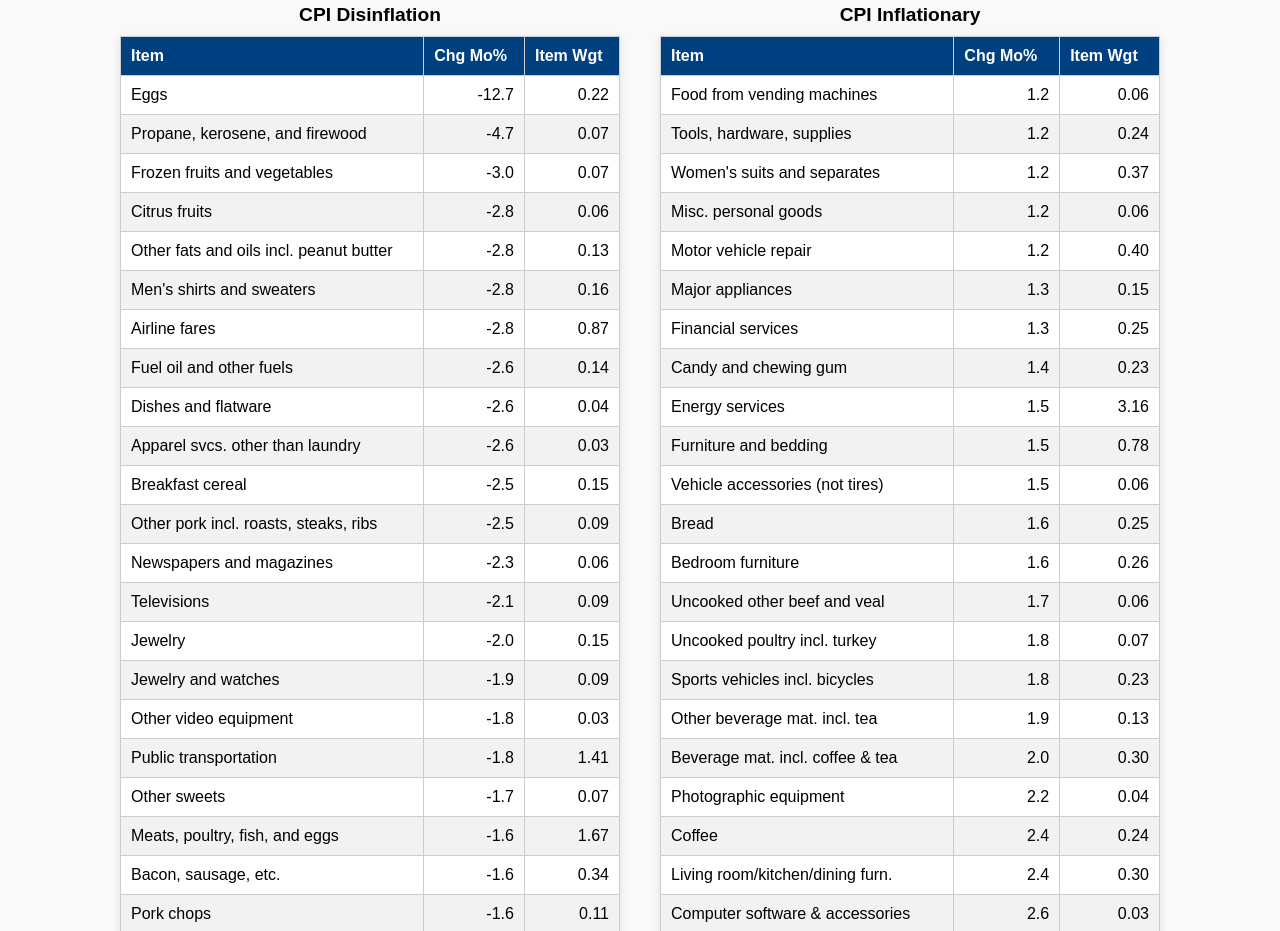
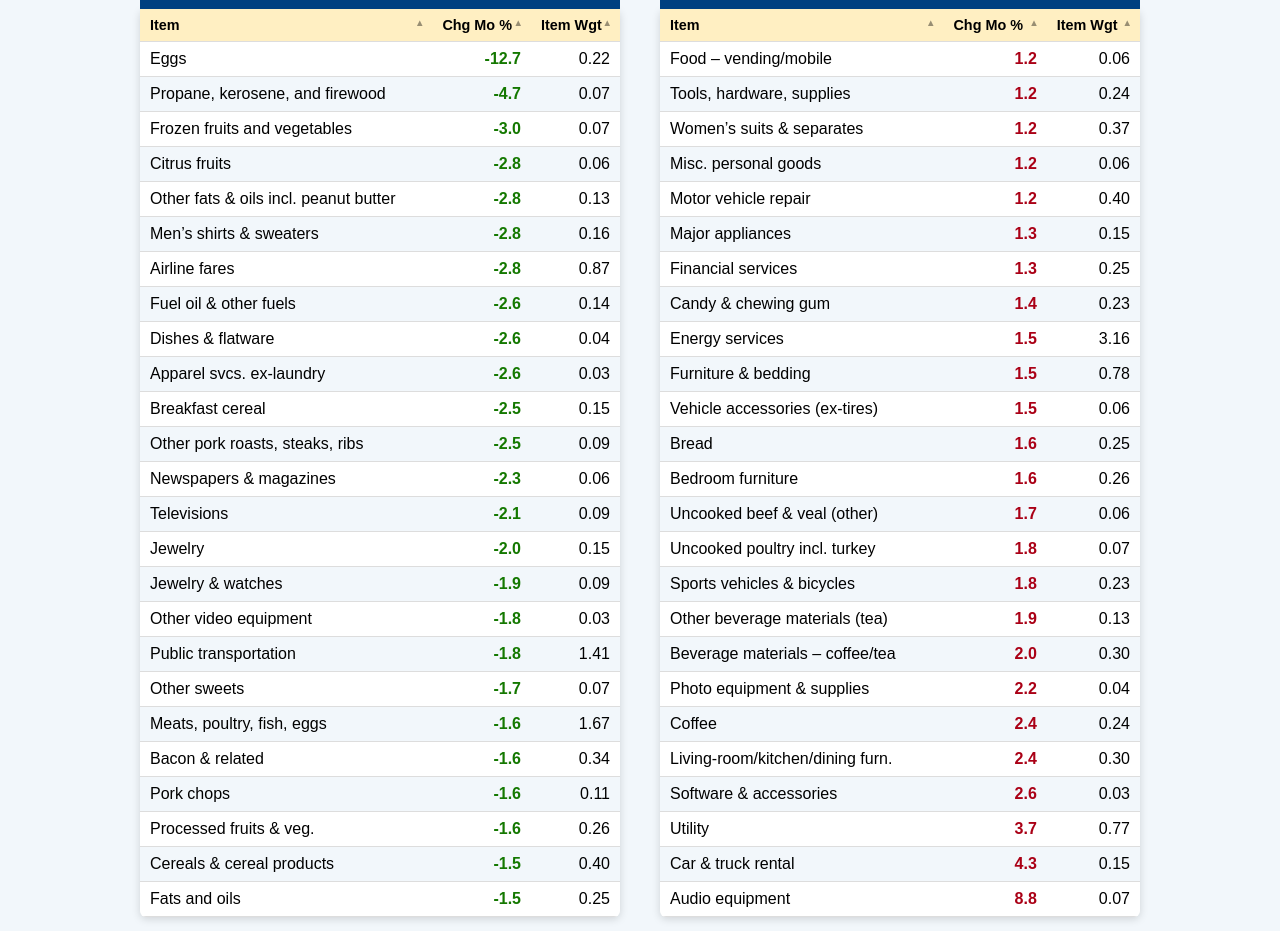
Before and after one commit to GrandPi224/Disinflation, a plain HTML site: page index.html in a window 1280 px wide. Shown: the part 112-1043 px from the top of the page. Drawn offline with Linux system fonts and the light colour scheme.

Commit message:
Update index.html

```diff
--- a/index.html
+++ b/index.html
@@ -2,129 +2,190 @@
 <html lang="en">
 <head>
 <meta charset="UTF-8">
-  <title>CPI Inflationary and Disinflationary Items</title>
+<title>CPI Dis- & Inflation Hot Sheet + Quiz</title>
 <style>
-    body {
-      font-family: Arial, sans-serif;
-      padding: 20px;
-      background: #f9f9f9;
+  :root{
+    --blue:#004080;
+    --green:#147800;
+    --red:#aa0016;
+    --gray:#f2f7fb;
+    --gold:#ffefc2;
+    --font:Arial,Helvetica,sans-serif;
   }
-    h1 {
-      text-align: center;
-      margin-bottom: 20px;
-    }
-    .table-container {
-      display: flex;
-      gap: 40px;
-      justify-content: center;
-      flex-wrap: wrap;
-    }
-    table {
-      border-collapse: collapse;
-      width: 500px;
-      background: white;
-      box-shadow: 0 2px 8px rgba(0, 0, 0, 0.1);
-    }
-    caption {
-      font-weight: bold;
-      font-size: 1.2em;
-      margin: 10px;
-    }
-    th, td {
-      padding: 10px;
-      text-align: left;
-      border: 1px solid #ccc;
-    }
-    th {
-      background-color: #004080;
-      color: white;
-    }
-    td:nth-child(2), td:nth-child(3) {
-      text-align: right;
-    }
-    tr:nth-child(even) {
-      background-color: #f2f2f2;
-    }
+  body{margin:0;padding:20px;font-family:var(--font);background:var(--gray);}
+  h1{text-align:center;margin:0 0 20px;}
+  .tables{display:flex;flex-wrap:wrap;gap:40px;justify-content:center;}
+  table{border-collapse:collapse;width:480px;background:#fff;border-radius:6px;overflow:hidden;box-shadow:0 2px 8px rgba(0,0,0,.15);}
+  caption{font-weight:700;font-size:1.3rem;padding:10px;background:var(--blue);color:#fff;}
+  th,td{padding:8px 10px;border-bottom:1px solid #ddd}
+  th{background:var(--gold);text-align:left;font-size:.9rem}
+  td:nth-child(2),td:nth-child(3){text-align:right;font-variant-numeric:tabular-nums;}
+  tr:nth-child(even){background:var(--gray);}
+  /* color code % change */
+  td.change{font-weight:700}
+  td.negative{color:var(--green);}  /* deflation items */
+  td.positive{color:var(--red);}    /* inflation items */
+  /* simple column sorting */
+  th.sortable{cursor:pointer;position:relative;}
+  th.sortable::after{content:"▲";font-size:0.6rem;position:absolute;right:8px;opacity:.4}
+  th.sortable.desc::after{content:"▼";}
+  /* quiz styles */
+  #quiz{max-width:800px;margin:40px auto;background:#fff;border-radius:6px;padding:20px;box-shadow:0 2px 8px rgba(0,0,0,.15);}
+  #quiz h2{margin-top:0;text-align:center}
+  .q{margin:15px 0;}
+  .q p{margin:0 0 6px;font-weight:600;}
+  button{display:block;margin:20px auto 0;padding:10px 25px;font-size:1rem;border:none;border-radius:4px;background:var(--blue);color:#fff;}
+  #result{font-weight:700;text-align:center;margin-top:15px;}
 </style>
 </head>
 <body>
-  <h1>CPI Changes: Disinflation vs. Inflation</h1>
-  <div class="table-container">
-    <table>
+
+<h1>CPI Movers – April 2025</h1>
+
+<div class="tables">
+  <!-- DISINFLATION -->
+  <table id="disTable">
     <caption>CPI Disinflation</caption>
     <thead>
       <tr>
-          <th>Item</th>
-          <th>Chg Mo%</th>
-          <th>Item Wgt</th>
+        <th class="sortable">Item</th>
+        <th class="sortable">Chg Mo %</th>
+        <th class="sortable">Item Wgt</th>
       </tr>
     </thead>
     <tbody>
-        <tr><td>Eggs</td><td>-12.7</td><td>0.22</td></tr>
-        <tr><td>Propane, kerosene, and firewood</td><td>-4.7</td><td>0.07</td></tr>
-        <tr><td>Frozen fruits and vegetables</td><td>-3.0</td><td>0.07</td></tr>
-        <tr><td>Citrus fruits</td><td>-2.8</td><td>0.06</td></tr>
-        <tr><td>Other fats and oils incl. peanut butter</td><td>-2.8</td><td>0.13</td></tr>
-        <tr><td>Men's shirts and sweaters</td><td>-2.8</td><td>0.16</td></tr>
-        <tr><td>Airline fares</td><td>-2.8</td><td>0.87</td></tr>
-        <tr><td>Fuel oil and other fuels</td><td>-2.6</td><td>0.14</td></tr>
-        <tr><td>Dishes and flatware</td><td>-2.6</td><td>0.04</td></tr>
-        <tr><td>Apparel svcs. other than laundry</td><td>-2.6</td><td>0.03</td></tr>
-        <tr><td>Breakfast cereal</td><td>-2.5</td><td>0.15</td></tr>
-        <tr><td>Other pork incl. roasts, steaks, ribs</td><td>-2.5</td><td>0.09</td></tr>
-        <tr><td>Newspapers and magazines</td><td>-2.3</td><td>0.06</td></tr>
-        <tr><td>Televisions</td><td>-2.1</td><td>0.09</td></tr>
-        <tr><td>Jewelry</td><td>-2.0</td><td>0.15</td></tr>
-        <tr><td>Jewelry and watches</td><td>-1.9</td><td>0.09</td></tr>
-        <tr><td>Other video equipment</td><td>-1.8</td><td>0.03</td></tr>
-        <tr><td>Public transportation</td><td>-1.8</td><td>1.41</td></tr>
-        <tr><td>Other sweets</td><td>-1.7</td><td>0.07</td></tr>
-        <tr><td>Meats, poultry, fish, and eggs</td><td>-1.6</td><td>1.67</td></tr>
-        <tr><td>Bacon, sausage, etc.</td><td>-1.6</td><td>0.34</td></tr>
-        <tr><td>Pork chops</td><td>-1.6</td><td>0.11</td></tr>
-        <tr><td>Processed fruits and vegetables</td><td>-1.6</td><td>0.26</td></tr>
-        <tr><td>Cereals and cereal products</td><td>-1.5</td><td>0.40</td></tr>
-        <tr><td>Fats and oils</td><td>-1.5</td><td>0.25</td></tr>
+      <tr><td>Eggs</td><td class="change negative">-12.7</td><td>0.22</td></tr>
+      <tr><td>Propane, kerosene, and firewood</td><td class="change negative">-4.7</td><td>0.07</td></tr>
+      <tr><td>Frozen fruits and vegetables</td><td class="change negative">-3.0</td><td>0.07</td></tr>
+      <tr><td>Citrus fruits</td><td class="change negative">-2.8</td><td>0.06</td></tr>
+      <tr><td>Other fats & oils incl. peanut butter</td><td class="change negative">-2.8</td><td>0.13</td></tr>
+      <tr><td>Men’s shirts & sweaters</td><td class="change negative">-2.8</td><td>0.16</td></tr>
+      <tr><td>Airline fares</td><td class="change negative">-2.8</td><td>0.87</td></tr>
+      <tr><td>Fuel oil & other fuels</td><td class="change negative">-2.6</td><td>0.14</td></tr>
+      <tr><td>Dishes & flatware</td><td class="change negative">-2.6</td><td>0.04</td></tr>
+      <tr><td>Apparel svcs. ex-laundry</td><td class="change negative">-2.6</td><td>0.03</td></tr>
+      <tr><td>Breakfast cereal</td><td class="change negative">-2.5</td><td>0.15</td></tr>
+      <tr><td>Other pork roasts, steaks, ribs</td><td class="change negative">-2.5</td><td>0.09</td></tr>
+      <tr><td>Newspapers & magazines</td><td class="change negative">-2.3</td><td>0.06</td></tr>
+      <tr><td>Televisions</td><td class="change negative">-2.1</td><td>0.09</td></tr>
+      <tr><td>Jewelry</td><td class="change negative">-2.0</td><td>0.15</td></tr>
+      <tr><td>Jewelry & watches</td><td class="change negative">-1.9</td><td>0.09</td></tr>
+      <tr><td>Other video equipment</td><td class="change negative">-1.8</td><td>0.03</td></tr>
+      <tr><td>Public transportation</td><td class="change negative">-1.8</td><td>1.41</td></tr>
+      <tr><td>Other sweets</td><td class="change negative">-1.7</td><td>0.07</td></tr>
+      <tr><td>Meats, poultry, fish, eggs</td><td class="change negative">-1.6</td><td>1.67</td></tr>
+      <tr><td>Bacon & related</td><td class="change negative">-1.6</td><td>0.34</td></tr>
+      <tr><td>Pork chops</td><td class="change negative">-1.6</td><td>0.11</td></tr>
+      <tr><td>Processed fruits & veg.</td><td class="change negative">-1.6</td><td>0.26</td></tr>
+      <tr><td>Cereals & cereal products</td><td class="change negative">-1.5</td><td>0.40</td></tr>
+      <tr><td>Fats and oils</td><td class="change negative">-1.5</td><td>0.25</td></tr>
     </tbody>
   </table>
 
-    <table>
+  <!-- INFLATION -->
+  <table id="infTable">
     <caption>CPI Inflationary</caption>
     <thead>
       <tr>
-          <th>Item</th>
-          <th>Chg Mo%</th>
-          <th>Item Wgt</th>
+        <th class="sortable">Item</th>
+        <th class="sortable">Chg Mo %</th>
+        <th class="sortable">Item Wgt</th>
       </tr>
     </thead>
     <tbody>
-        <tr><td>Food from vending machines</td><td>1.2</td><td>0.06</td></tr>
-        <tr><td>Tools, hardware, supplies</td><td>1.2</td><td>0.24</td></tr>
-        <tr><td>Women's suits and separates</td><td>1.2</td><td>0.37</td></tr>
-        <tr><td>Misc. personal goods</td><td>1.2</td><td>0.06</td></tr>
-        <tr><td>Motor vehicle repair</td><td>1.2</td><td>0.40</td></tr>
-        <tr><td>Major appliances</td><td>1.3</td><td>0.15</td></tr>
-        <tr><td>Financial services</td><td>1.3</td><td>0.25</td></tr>
-        <tr><td>Candy and chewing gum</td><td>1.4</td><td>0.23</td></tr>
-        <tr><td>Energy services</td><td>1.5</td><td>3.16</td></tr>
-        <tr><td>Furniture and bedding</td><td>1.5</td><td>0.78</td></tr>
-        <tr><td>Vehicle accessories (not tires)</td><td>1.5</td><td>0.06</td></tr>
-        <tr><td>Bread</td><td>1.6</td><td>0.25</td></tr>
-        <tr><td>Bedroom furniture</td><td>1.6</td><td>0.26</td></tr>
-        <tr><td>Uncooked other beef and veal</td><td>1.7</td><td>0.06</td></tr>
-        <tr><td>Uncooked poultry incl. turkey</td><td>1.8</td><td>0.07</td></tr>
-        <tr><td>Sports vehicles incl. bicycles</td><td>1.8</td><td>0.23</td></tr>
-        <tr><td>Other beverage mat. incl. tea</td><td>1.9</td><td>0.13</td></tr>
-        <tr><td>Beverage mat. incl. coffee & tea</td><td>2.0</td><td>0.30</td></tr>
-        <tr><td>Photographic equipment</td><td>2.2</td><td>0.04</td></tr>
-        <tr><td>Coffee</td><td>2.4</td><td>0.24</td></tr>
-        <tr><td>Living room/kitchen/dining furn.</td><td>2.4</td><td>0.30</td></tr>
-        <tr><td>Computer software & accessories</td><td>2.6</td><td>0.03</td></tr>
-        <tr><td>Utility</td><td>3.7</td><td>0.77</td></tr>
-        <tr><td>Car and truck rental</td><td>4.3</td><td>0.15</td></tr>
-        <tr><td>Audio equipment</td><td>8.8</td><td>0.07</td></tr>
+      <tr><td>Food – vending/mobile</td><td class="change positive">1.2</td><td>0.06</td></tr>
+      <tr><td>Tools, hardware, supplies</td><td class="change positive">1.2</td><td>0.24</td></tr>
+      <tr><td>Women’s suits & separates</td><td class="change positive">1.2</td><td>0.37</td></tr>
+      <tr><td>Misc. personal goods</td><td class="change positive">1.2</td><td>0.06</td></tr>
+      <tr><td>Motor vehicle repair</td><td class="change positive">1.2</td><td>0.40</td></tr>
+      <tr><td>Major appliances</td><td class="change positive">1.3</td><td>0.15</td></tr>
+      <tr><td>Financial services</td><td class="change positive">1.3</td><td>0.25</td></tr>
+      <tr><td>Candy & chewing gum</td><td class="change positive">1.4</td><td>0.23</td></tr>
+      <tr><td>Energy services</td><td class="change positive">1.5</td><td>3.16</td></tr>
+      <tr><td>Furniture & bedding</td><td class="change positive">1.5</td><td>0.78</td></tr>
+      <tr><td>Vehicle accessories (ex-tires)</td><td class="change positive">1.5</td><td>0.06</td></tr>
+      <tr><td>Bread</td><td class="change positive">1.6</td><td>0.25</td></tr>
+      <tr><td>Bedroom furniture</td><td class="change positive">1.6</td><td>0.26</td></tr>
+      <tr><td>Uncooked beef & veal (other)</td><td class="change positive">1.7</td><td>0.06</td></tr>
+      <tr><td>Uncooked poultry incl. turkey</td><td class="change positive">1.8</td><td>0.07</td></tr>
+      <tr><td>Sports vehicles & bicycles</td><td class="change positive">1.8</td><td>0.23</td></tr>
+      <tr><td>Other beverage materials (tea)</td><td class="change positive">1.9</td><td>0.13</td></tr>
+      <tr><td>Beverage materials – coffee/tea</td><td class="change positive">2.0</td><td>0.30</td></tr>
+      <tr><td>Photo equipment & supplies</td><td class="change positive">2.2</td><td>0.04</td></tr>
+      <tr><td>Coffee</td><td class="change positive">2.4</td><td>0.24</td></tr>
+      <tr><td>Living-room/kitchen/dining furn.</td><td class="change positive">2.4</td><td>0.30</td></tr>
+      <tr><td>Software & accessories</td><td class="change positive">2.6</td><td>0.03</td></tr>
+      <tr><td>Utility</td><td class="change positive">3.7</td><td>0.77</td></tr>
+      <tr><td>Car & truck rental</td><td class="change positive">4.3</td><td>0.15</td></tr>
+      <tr><td>Audio equipment</td><td class="change positive">8.8</td><td>0.07</td></tr>
     </tbody>
   </table>
 </div>
+
+<!-- QUIZ -->
+<section id="quiz">
+  <h2>Quick Quiz – Test Your CPI IQ</h2>
+
+  <div class="q" data-answer="Eggs">
+    <p>1️⃣ Which item recorded the steepest monthly price drop?</p>
+    <input type="text" placeholder="Your answer here">
+  </div>
+
+  <div class="q" data-answer="Audio equipment">
+    <p>2️⃣ Which category saw the biggest monthly increase?</p>
+    <input type="text" placeholder="Your answer here">
+  </div>
+
+  <div class="q" data-answer="-12.7">
+    <p>3️⃣ What was the percentage change for eggs (use sign and one decimal)?</p>
+    <input type="text" placeholder="e.g., -3.2">
+  </div>
+
+  <div class="q" data-answer="1.5">
+    <p>4️⃣ Furniture & bedding prices climbed by how many percent?</p>
+    <input type="text" placeholder="e.g., 1.2">
+  </div>
+
+  <div class="q" data-answer="Vending">
+    <p>5️⃣ Complete this phrase: “Food from _______ machines and mobile vendors.”</p>
+    <input type="text" placeholder="Your answer here">
+  </div>
+
+  <button id="submit">Grade Me</button>
+  <div id="result"></div>
+</section>
+
+<script>
+/* ---------- sortable columns ---------- */
+document.querySelectorAll('th.sortable').forEach(th=>{
+  th.addEventListener('click', ()=>sortTable(th));
+});
+function sortTable(th){
+  const table=th.closest('table');
+  const tbody=table.tBodies[0];
+  const idx=[...th.parentNode.children].indexOf(th);
+  const isNum=idx>0;
+  const dir=th.classList.toggle('desc')? -1:1;
+  [...tbody.rows]
+    .sort((a,b)=>{
+      const A=isNum?parseFloat(a.cells[idx].textContent):a.cells[idx].textContent.toLowerCase();
+      const B=isNum?parseFloat(b.cells[idx].textContent):b.cells[idx].textContent.toLowerCase();
+      return (A>B?1:-1)*dir;
+    })
+    .forEach(tr=>tbody.appendChild(tr));
+}
+/* ---------- quiz logic ---------- */
+document.getElementById('submit').addEventListener('click',()=>{
+  let correct=0;
+  document.querySelectorAll('#quiz .q').forEach(q=>{
+    const user=q.querySelector('input').value.trim();
+    const answer=q.dataset.answer;
+    if(user.toLowerCase()==answer.toLowerCase()) correct++;
+  });
+  const out=`You scored ${correct} / 5`;
+  document.getElementById('result').textContent=out;
+});
+</script>
+
 </body>
 </html>
```
Lines whose indentation alone changed are shown as unchanged.
